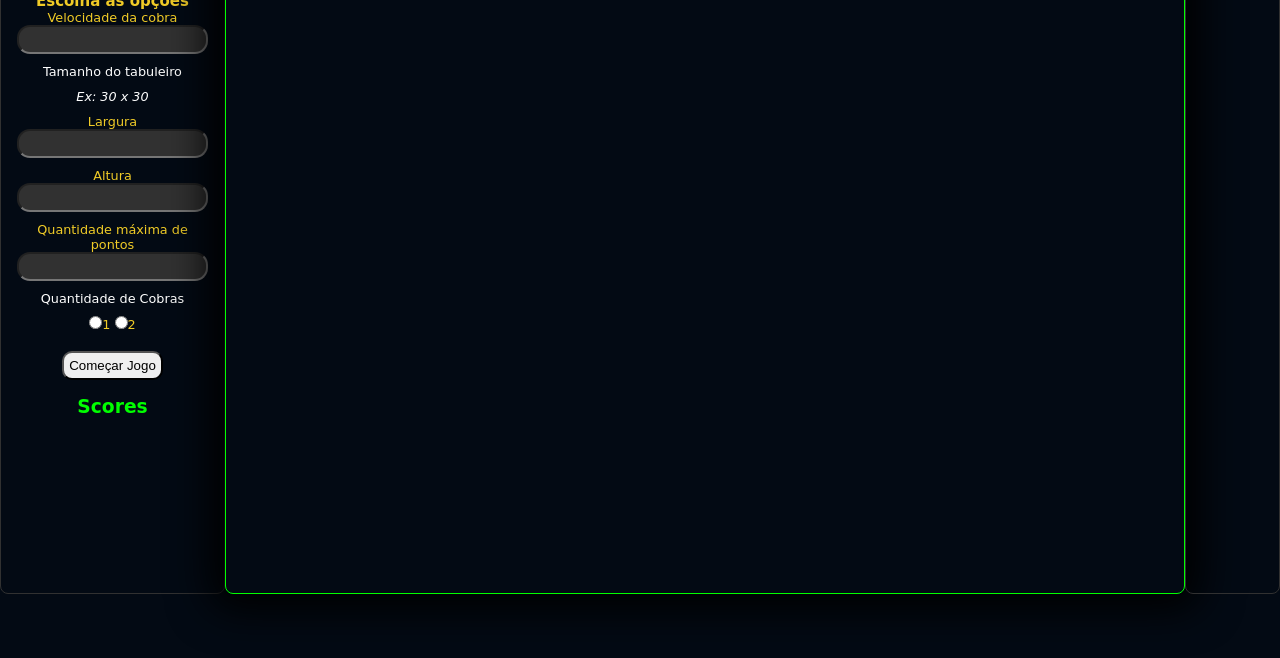
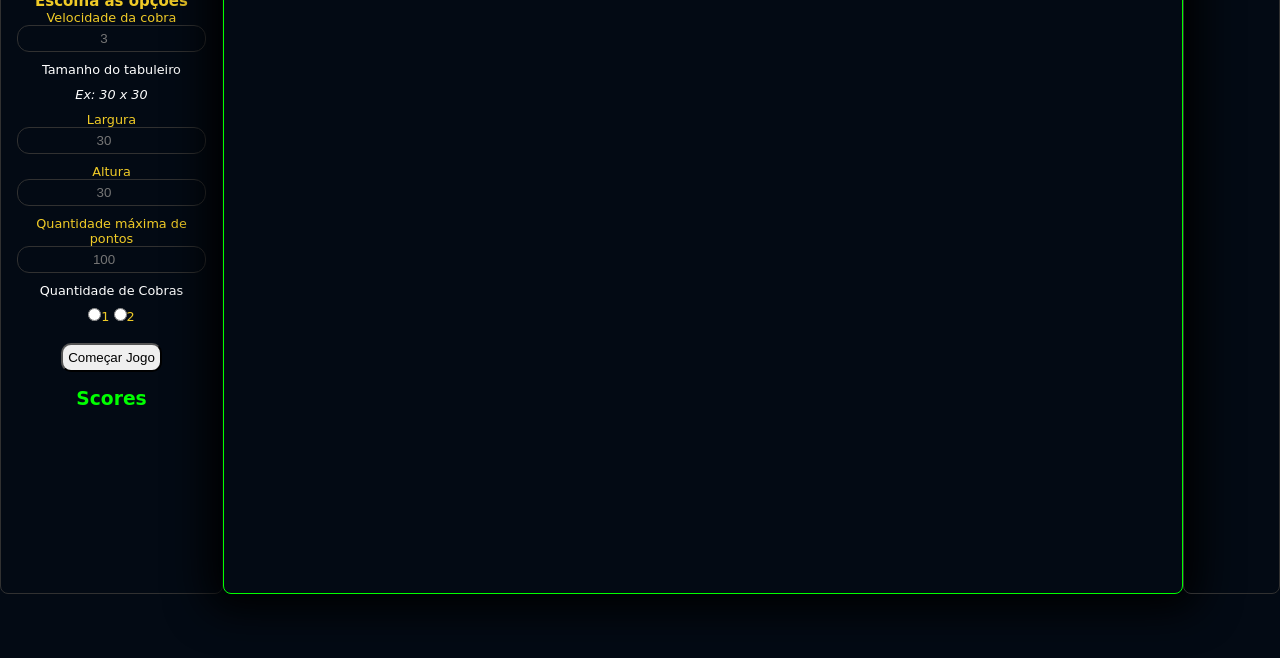
Before and after one commit to gabriel-del/ada-equipe-3, a website with bundled scripts: page 3/index.html in a window 1280 px wide. Shown: the part 142-800 px from the top of the page. Built offline with nearby package versions, Linux system fonts and the light colour scheme; a web font is replaced by a local one.

Commit message:
style: adjust css

```diff
--- a/3/css/style.css
+++ b/3/css/style.css
@@ -45,9 +45,11 @@ p{
 input{
   padding: 5px;
   margin-bottom: 10px;
-  border-radius: 13px;
-  background-color: #313131;
+  border-radius: 12px;
+  border: 1px solid #313131;
+  background-color: #030a14;
   color: white;
+  text-align: center;
 }
 
 
--- a/3/index.html
+++ b/3/index.html
@@ -22,18 +22,18 @@
           <form id="form">
             <h3>Escolha as opções</h3>
             <label for="speed">Velocidade da cobra</label>
-            <input type="number" name="speed" id="speed">
+            <input type="number" name="speed" id="speed" placeholder="3">
 
             <p>Tamanho do tabuleiro</p>
             <p><em>Ex: 30 x 30</em></p>
             <label for="widthTab">Largura</label>
-            <input type="number" name="widthTab" id="widthTab">
+            <input type="number" name="widthTab" id="widthTab" placeholder="30">
 
             <label for="heightTab">Altura</label>
-            <input type="number" name="heightTab" id="heightTab">
+            <input type="number" name="heightTab" id="heightTab" placeholder="30">
 
             <label for="maxPoints">Quantidade máxima de pontos</label>
-            <input type="number" name="maxPoints" id="maxPoints">
+            <input type="number" name="maxPoints" id="maxPoints" placeholder="100">
 
             <p>Quantidade de Cobras</p>
             <div id="radio-snakes">
```
